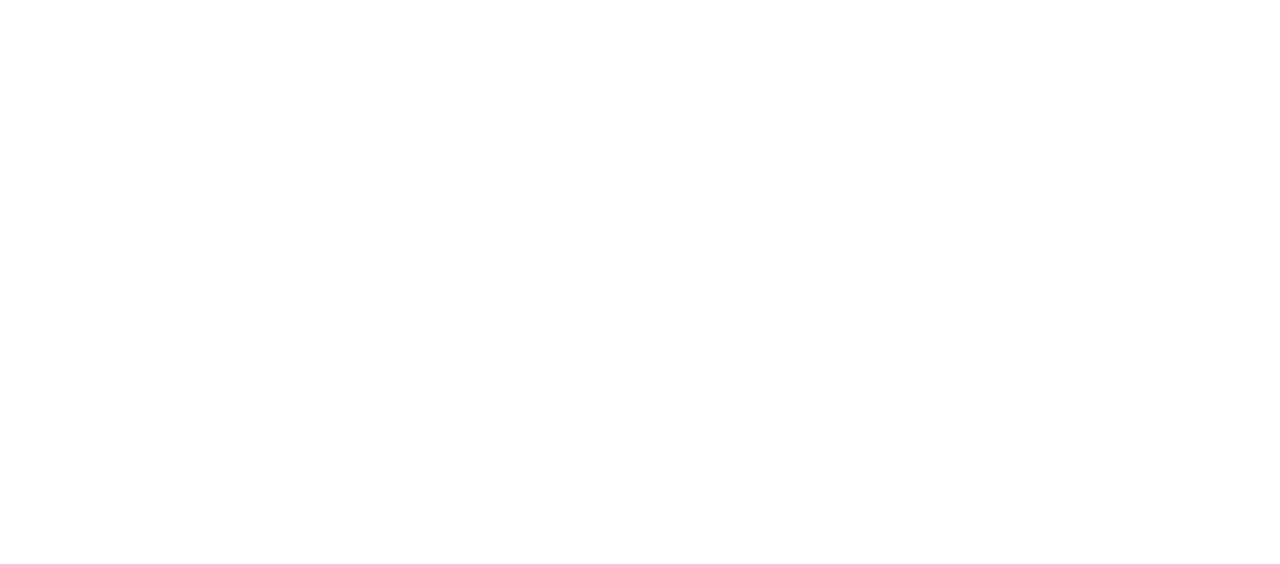
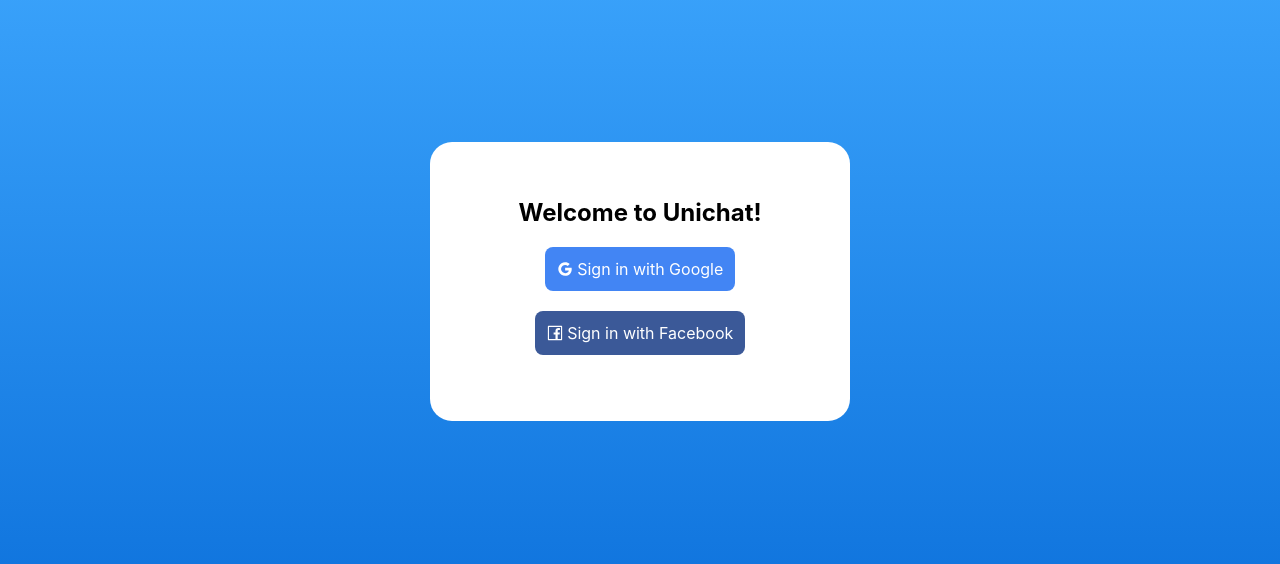
Before and after one commit to chadtarpey615/react-context, a React (Create React App) app: page / in a window 1280 px wide. Shown: the part 114-678 px from the top of the page. Built offline with nearby package versions, Linux system fonts and the light colour scheme; no server answers.

Commit message:
created AuthContext and Chat.js

```diff
--- a/src/components/App.js
+++ b/src/components/App.js
@@ -2,21 +2,21 @@
 
 import { BrowserRouter as Router, Switch, Route } from "react-router-dom"
 
-// import { AuthProvider } from "../contexts/AuthContext"
+import { AuthProvider } from "../contexts/AuthContext"
 
-// import Chats from "./Chats"
-// import Login from "./Login"
+import Chats from "./Chats"
+import Login from "./Login"
 
 function App() {
   return (
     <div style={{ fontFamily: 'Avenir' }}>
       <Router>
-        {/* <AuthProvider> */}
-        <Switch>
-          {/* <Route path="/chats" component={Chats} />
-            <Route path="/" component={Login} /> */}
-        </Switch>
-        {/* </AuthProvider> */}
+        <AuthProvider>
+          <Switch>
+            <Route path="/chats" component={Chats} />
+            <Route path="/" component={Login} />
+          </Switch>
+        </AuthProvider>
       </Router>
     </div>
   )
--- /dev/null
+++ b/src/components/Chats.js
@@ -0,0 +1,72 @@
+import React, { useRef, useState, useEffect } from 'react'
+import { useHistory } from "react-router-dom"
+import { ChatEngine } from "react-chat-engine"
+import { auth } from "../firebase";
+
+import { useAuth } from "../contexts/AuthContext"
+import axios from 'axios';
+const Chats = () => {
+
+    const history = useHistory();
+    const { user } = useAuth();
+    const [loading, setLoading] = useState(true)
+
+    console.log(user)
+
+    const handleLogout = async () => {
+        await auth.signOut();
+
+        history.push("/")
+    }
+
+    const getFile = async (url) => {
+        const response = await fetch(url);
+        const data = await response.blob();
+
+        return new File([data], "userPhoto.jpeg", { type: 'image/jpeg' })
+    }
+
+    useEffect(() => {
+        if (!user) {
+            history.push("/")
+            return;
+        }
+
+        axios.get('https://api.chatengine.io/users/me', {
+            headers: {
+                "projectId": "3d36534b-d985-4129-98a1-c06558de09f1",
+                "user-name": user.email,
+                "user=secret": user.uid,
+            }
+        })
+            .then(() => {
+                setLoading(false)
+            })
+            .catch(() => {
+                let formData = new FormData();
+                formData.append('email', user.email)
+                formData.append('username', user.displayName)
+                formData.append('secret', user.uid)
+            })
+    }, [user, history])
+    return (
+        <div className="chats-page">
+            <div className="nav-bar">
+                <div className="logo-tab">
+                    Unichat
+                </div>
+                <div onClick={handleLogout} className="logout-tab">
+                    Logout
+                </div>
+            </div>
+            <ChatEngine
+                height="calc(100vh - 66px)"
+                projectId="3d36534b-d985-4129-98a1-c06558de09f1"
+                username="."
+                userSecret="."
+            />
+        </div>
+    )
+}
+
+export default Chats
--- /dev/null
+++ b/src/components/Login.js
@@ -0,0 +1,31 @@
+import React from 'react'
+import { GoogleOutlined, FacebookOutlined } from '@ant-design/icons';
+import firebase from 'firebase/app';
+
+import { auth } from "../firebase"
+
+const Login = () => {
+    return (
+        <div id="login-page">
+            <div id="login-card">
+                <h2>Welcome to Unichat!</h2>
+
+                <div className="login-button google"
+                    onClick={() => auth.signInWithRedirect(new firebase.auth.GoogleAuthProvider())}
+                >
+                    <GoogleOutlined /> Sign in with Google
+                </div>
+
+                <br />   <br />
+
+                <div className="login-button facebook"
+                    onClick={() => auth.signInWithRedirect(new firebase.auth.FacebookAuthProvider())}
+                >
+                    <FacebookOutlined /> Sign in with Facebook
+                </div>
+            </div>
+        </div>
+    )
+}
+
+export default Login;
--- /dev/null
+++ b/src/contexts/AuthContext.js
@@ -0,0 +1,29 @@
+import React, { useState, useContext, useEffect } from "react";
+import { useHistory } from "react-router-dom";
+import { auth } from "../firebase";
+
+const AuthContext = React.createContext();
+
+export const useAuth = () => useContext(AuthContext);
+
+export const AuthProvider = ({ children }) => {
+    const [loading, setLoading] = useState(true);
+    const [user, setUser] = useState(null);
+    const history = useHistory();
+
+    useEffect(() => {
+        auth.onAuthStateChanged((user) => {
+            setUser(user);
+            setLoading(false);
+            if (user) history.push("/chats");
+        })
+    }, [user, history])
+
+    const value = { user };
+
+    return (
+        <AuthContext.Provider value={value}>
+            {!loading && children}
+        </AuthContext.Provider>
+    )
+}
--- /dev/null
+++ b/src/firebase.js
@@ -0,0 +1,11 @@
+import firebase from 'firebase/app';
+import "firebase/auth";
+
+export const auth = firebase.initializeApp({
+    apiKey: "AIzaSyDJ8BywAvRUKU3sqEelgaFoJaUN4j1_VVQ",
+    authDomain: "unichat-c38b2.firebaseapp.com",
+    projectId: "unichat-c38b2",
+    storageBucket: "unichat-c38b2.appspot.com",
+    messagingSenderId: "719855198279",
+    appId: "1:719855198279:web:8ed322360e347920789162"
+}).auth();
```
Also changed, not shown: package.json (+9 -4 lines), 1 other file (tests, documents, lock files or other folders).
